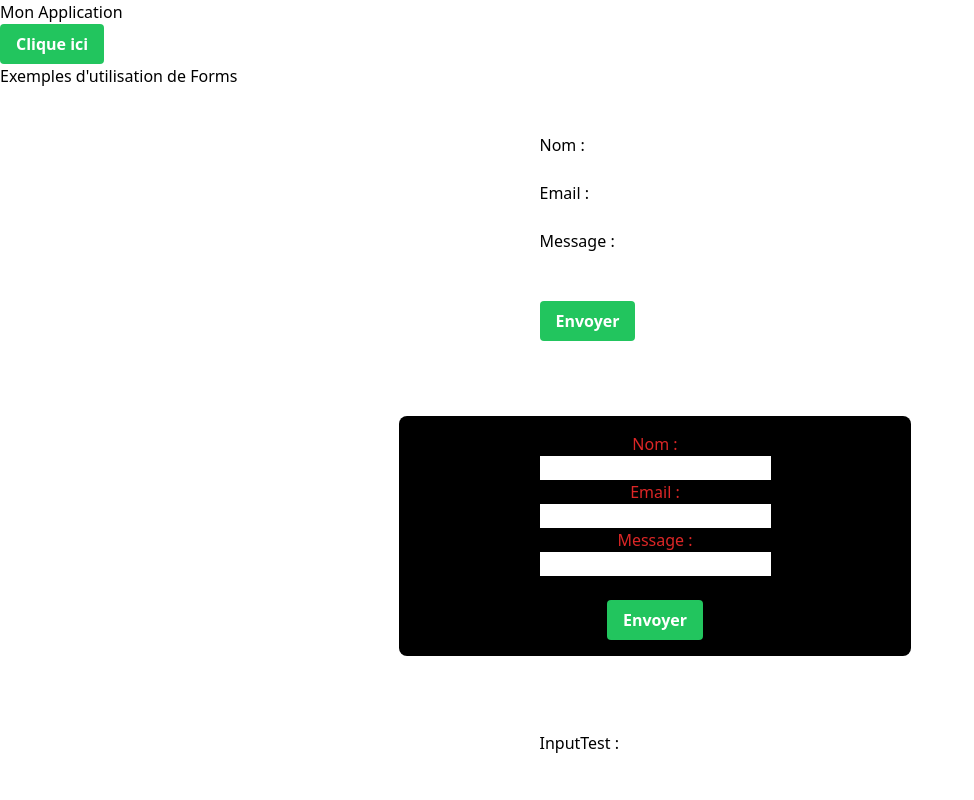
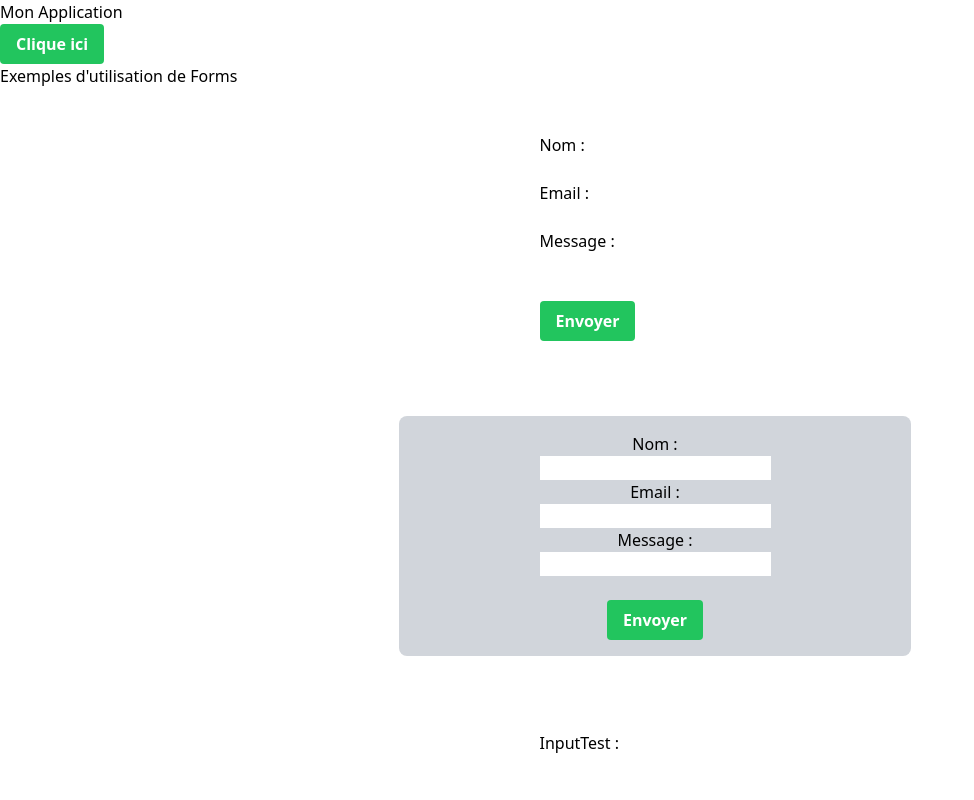
Before and after one commit to vivien46/VRK-NETWORK, a React (Vite) app in the folder client/: page / in a window 1280 px wide. Shown: the top 800 px of the page, without its empty margins (0-974 px from the left). Built offline with nearby package versions, Linux system fonts and the light colour scheme; no server answers.

Commit message:
add Table in Home

```diff
--- a/client/src/pages/Home.tsx
+++ b/client/src/pages/Home.tsx
@@ -58,7 +58,7 @@ const Home: React.FC = () => {
 
       <p>Exemples d'utilisation de Forms</p>
       <Form {...formProps} />
-      <Form action={formProps.action} inputs={formProps.inputs} className="w-full max-w-lg p-4 bg-black text-red-600 rounded-lg text-center" />
+      <Form action={formProps.action} inputs={formProps.inputs} className="w-full max-w-lg p-4 bg-gray-300 text-black rounded-lg text-center" />
       <Form
         action="POST"
         inputs={[
```
